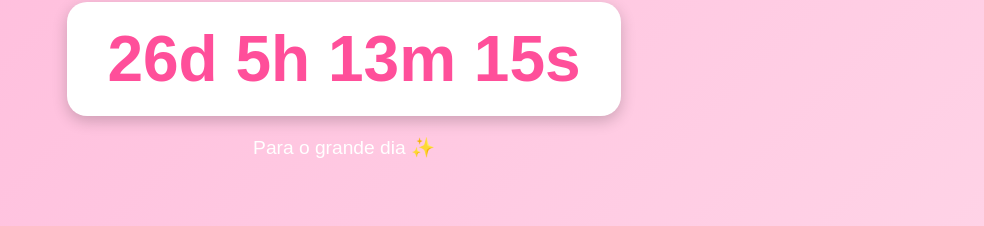
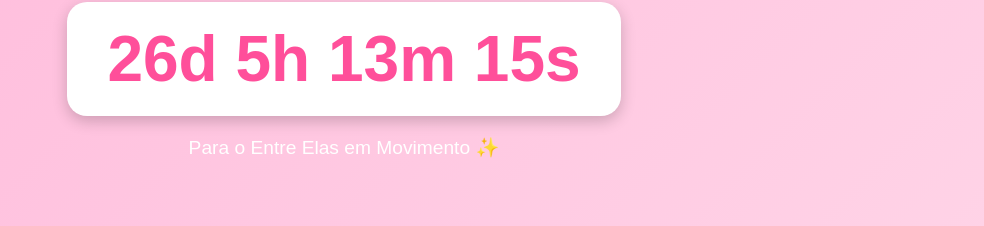
Before and after one commit to izabelalmonfrey/Entre-Elas-em-Movimento, a plain HTML site: page index.html in a window 1280 px wide. Shown: the part 363-589 px from the top of the page, without its empty margins (296-1280 px from the left). Drawn offline with Linux system fonts and the light colour scheme.

Commit message:
Update index.html

```diff
--- a/index.html
+++ b/index.html
@@ -46,7 +46,7 @@
 
   <div id="contador"></div>
 
-  <p>Para o grande dia ✨</p>
+  <p>Para o Entre Elas em Movimento ✨</p>
 
   <script>
 
```
